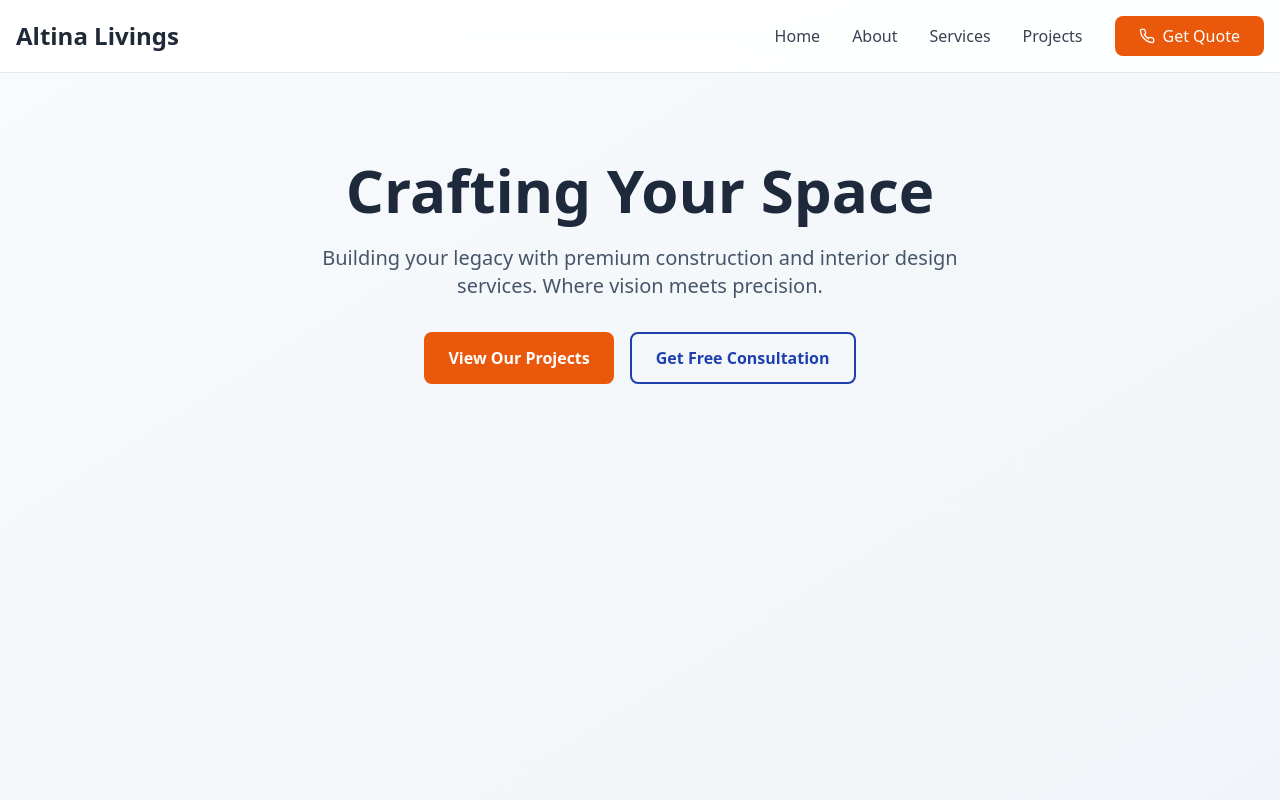
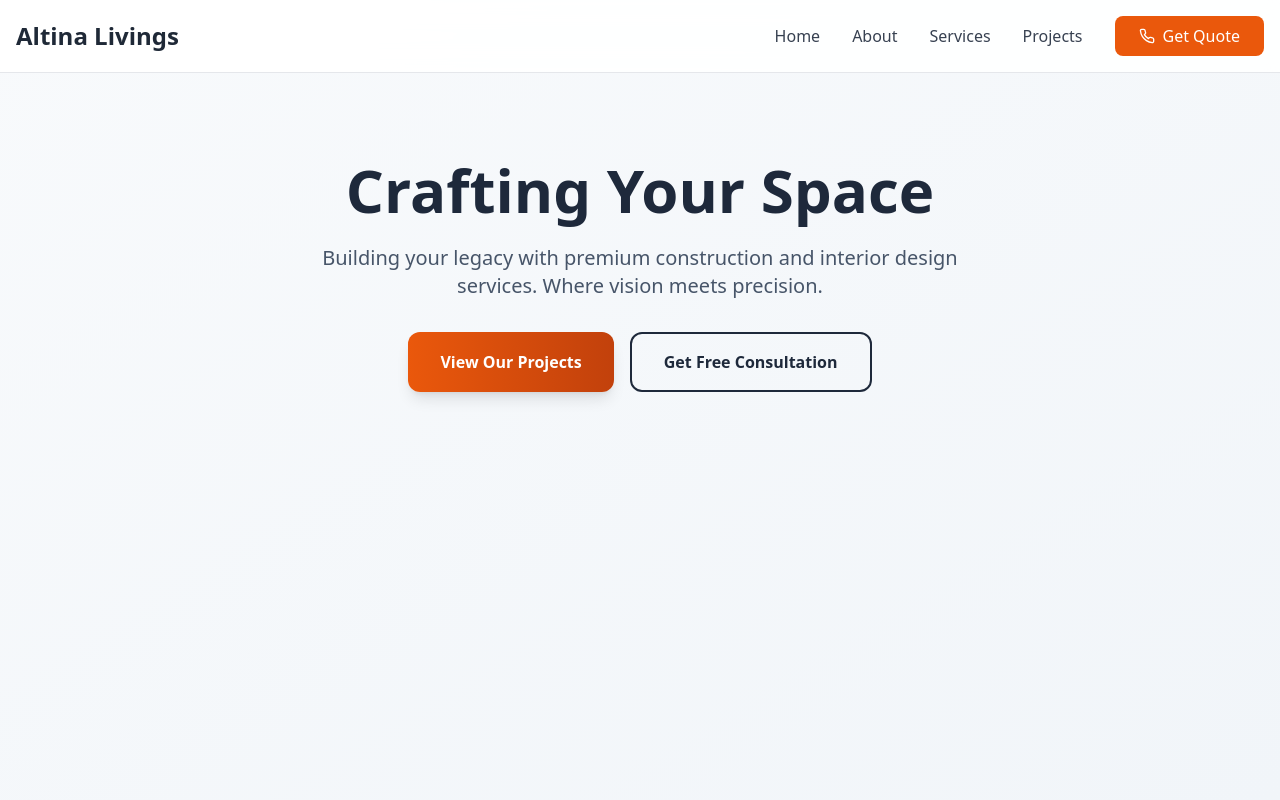
Before and after one commit to altinalivings/altina-livings, a Next.js app: page / in a window 1280 px wide. Shown: the top 800 px of the page. Built offline with nearby package versions, Linux system fonts and the light colour scheme.

Commit message:
Update globals.css

```diff
--- a/src/app/globals.css
+++ b/src/app/globals.css
@@ -5,19 +5,44 @@
 @layer base {
   html {
     scroll-behavior: smooth;
+    font-feature-settings: 'ss01' 1;
   }
 
   body {
-    @apply antialiased;
+    @apply antialiased bg-white;
   }
 }
 
 @layer components {
   .btn-primary {
-    @apply bg-accent hover:bg-orange-700 text-white font-semibold py-3 px-6 rounded-lg transition-colors duration-200;
+    @apply bg-gradient-to-r from-orange-600 to-orange-700 hover:from-orange-700 hover:to-orange-800 text-white font-semibold py-4 px-8 rounded-xl transition-all duration-300 transform hover:scale-105 shadow-lg hover:shadow-xl;
   }
 
   .btn-secondary {
-    @apply border-2 border-primary text-primary hover:bg-primary hover:text-white font-semibold py-3 px-6 rounded-lg transition-colors duration-200;
+    @apply border-2 border-slate-800 text-slate-800 hover:bg-slate-800 hover:text-white font-semibold py-4 px-8 rounded-xl transition-all duration-300;
+  }
+
+  .glass-effect {
+    @apply bg-white/10 backdrop-blur-md border border-white/20;
+  }
+
+  .card-hover {
+    @apply transition-all duration-300 hover:transform hover:scale-105 hover:shadow-2xl;
   }
 }
+
+/* Premium animations */
+@keyframes fadeInUp {
+  from {
+    opacity: 0;
+    transform: translateY(30px);
+  }
+  to {
+    opacity: 1;
+    transform: translateY(0);
+  }
+}
+
+.animate-fade-in-up {
+  animation: fadeInUp 0.8s ease-out;
+}
```
